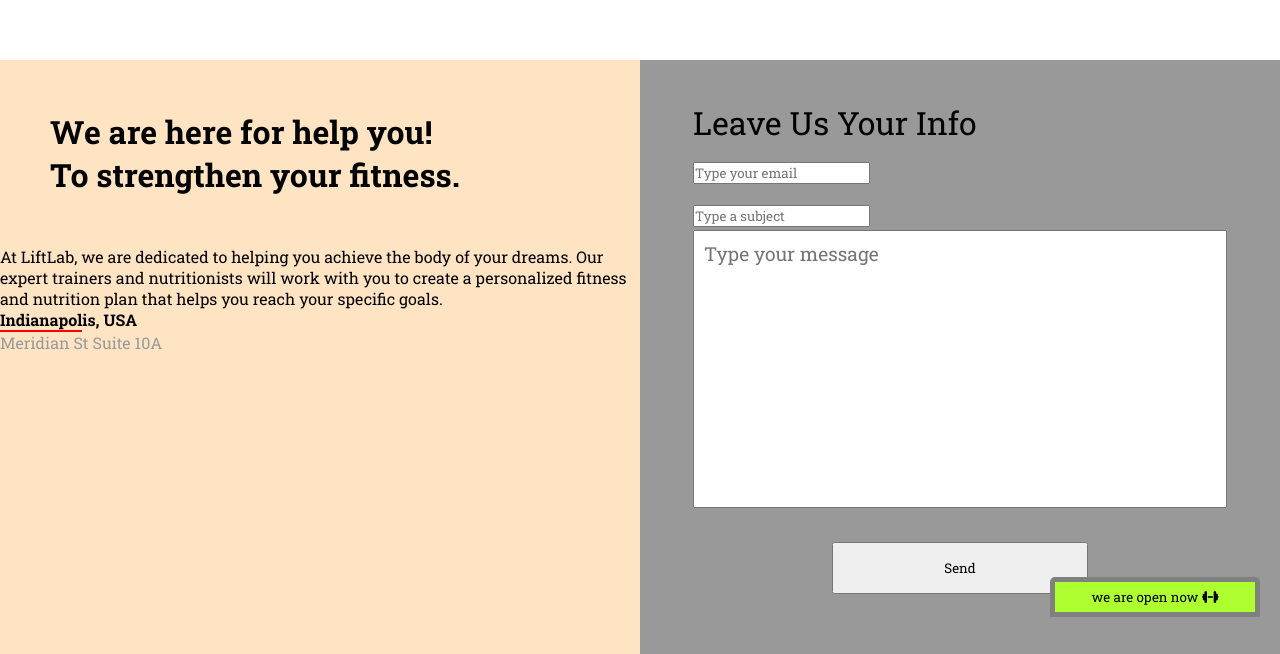
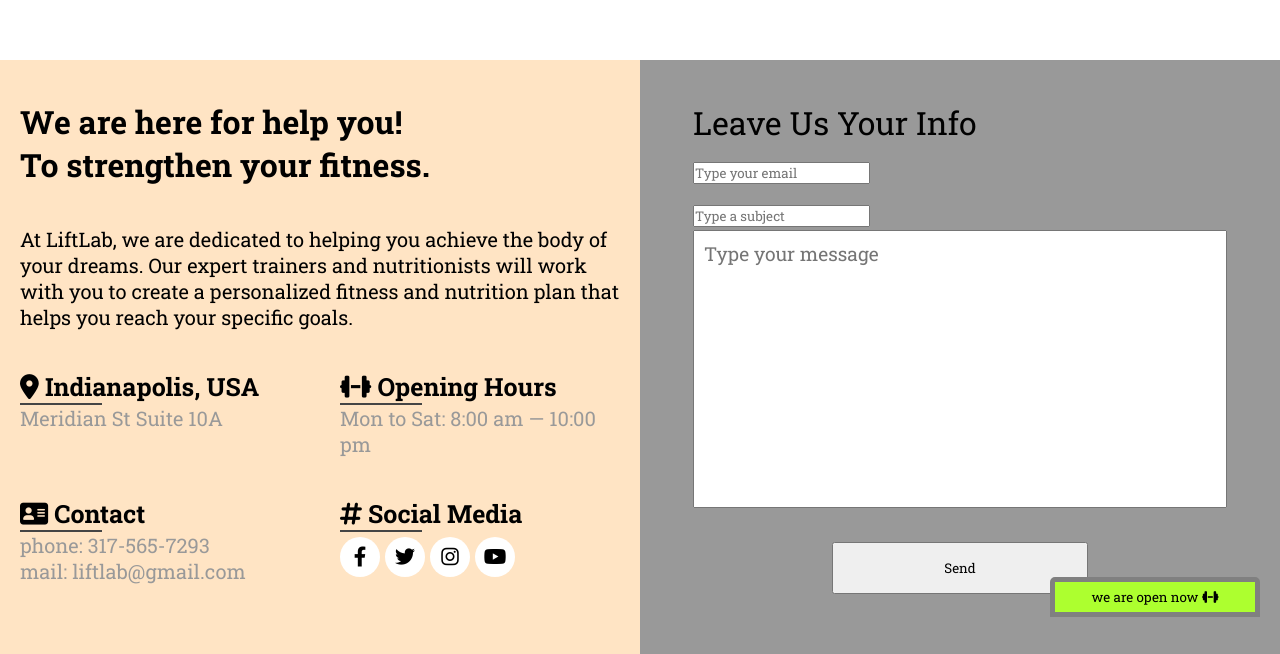
Before and after one commit to kubaglowczynski/gym-page, an Angular app: page /contact in a window 1280 px wide. Shown: the part 183-837 px from the top of the page. Built offline with nearby package versions, Linux system fonts and the light colour scheme.

Commit message:
contact component update

```diff
--- a/src/app/components/contact/contact.component.html
+++ b/src/app/components/contact/contact.component.html
@@ -5,13 +5,34 @@
     <h1>CONTACT</h1>
     <div class="contact">
         <div class="contact__informations">
-            <h1>We are here for help you! <br>To strengthen your fitness.</h1>
+            <h2>We are here for help you! <br>To strengthen your fitness.</h2>
             <p>At LiftLab, we are dedicated to helping you achieve the body of your dreams. Our expert trainers and nutritionists will work with you to create a personalized fitness and nutrition plan that helps you reach your specific goals.</p>
             <div class="about">
                 <div class="about__adress">
-                    <h4>Indianapolis, USA</h4>
+                    <h4><i class="fa-solid fa-location-dot"></i> Indianapolis, USA</h4>
                     <hr>
                     <p>Meridian St Suite 10A</p>
+                </div>
+                <div class="about__openhours">
+                    <h4><i class="fa-solid fa-dumbbell"></i> Opening Hours</h4>
+                    <hr>
+                    <p>Mon to Sat: 8:00 am — 10:00 pm</p>
+                </div>
+                <div class="about__info">
+                    <h4><i class="fa-solid fa-address-card"></i> Contact</h4>
+                    <hr>
+                    <p>phone: 317-565-7293</p>
+                    <p>mail: liftlab@gmail.com</p>
+                </div>
+                <div class="about__socialmedia">
+                    <h4><i class="fa-solid fa-hashtag"></i> Social Media</h4>
+                    <hr>
+                    <p>
+                        <i class="fa-brands fa-facebook-f icon"></i>
+                        <i class="fa-brands fa-twitter icon"></i>
+                        <i class="fa-brands fa-instagram icon"></i>
+                        <i class="fa-brands fa-youtube icon"></i>
+                    </p>
                 </div>
             </div>
         </div>
--- a/src/app/components/contact/contact.component.scss
+++ b/src/app/components/contact/contact.component.scss
@@ -23,14 +23,42 @@ h1{
     }
     &__informations{
         background-color: bisque;
-        h1{
-            margin: 0;
+        h2{
+            margin: 40px 20px;
             font-size: 2rem;
         }
+        p{
+            margin: 20px;
+            font-size: 20px;
+        }
         .about{
-            &__adress{
+            display: grid;
+            grid-template-columns: 1fr 1fr;
+            &__adress, &__openhours, &__info, &__socialmedia{
+                margin: 20px;
+                h4{
+                    font-size: 25px;
+                }
                 p{
                     color: #999999;
+                    margin: 0;
+                    font-size: 20px;
+                }
+                hr{
+                    width: 80px;
+                    border: 1px solid #454545;
+                }
+                .icon{
+                    display: grid;
+                    place-content: center;
+                    margin-right: 5px;
+                    margin-top: 5px;
+                    width: 40px;
+                    height: 40px;
+                    color: #000;
+                    background-color: #fff;
+                    border-radius: 50%;
+                    cursor: pointer;
                 }
             }
         }
@@ -49,6 +77,9 @@ h1{
             height: 100%;
         }
     }
+}
+.about__socialmedia p{
+    display: flex;
 }
 .message{
     width: 40vw;
@@ -71,10 +102,6 @@ h1{
         margin: 2vw;
     }
 }
-hr{
-    width: 80px;
-    border: 1px solid red;
-}
 @keyframes display {
     from {
         opacity: 0;
```
